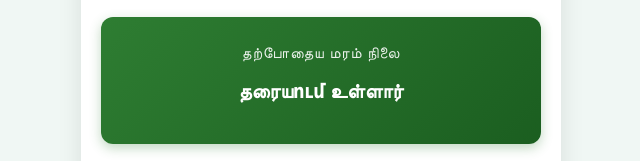
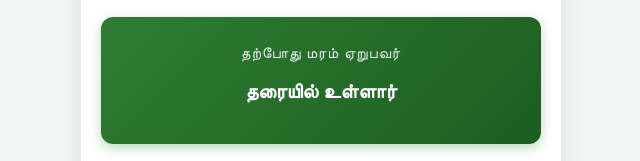
Before and after one commit to Ananthvrs/tree, a plain HTML site: page index.html in a window 1280 px wide. Shown: the part 216-377 px from the top of the page, 319-959 px from the left. Drawn offline with Linux system fonts and the light colour scheme.

Commit message:
Update index.html

```diff
--- a/index.html
+++ b/index.html
@@ -269,8 +269,8 @@
 
     <!-- Current Round Status Display -->
     <div class="counter-card">
-        <div class="counter-title">தற்போதைய மரம் நிலை</div>
-        <div id="statusDisplay" style="font-size: 20px; font-weight: bold; margin: 15px 0;">தரையում உள்ளார்</div>
+        <div class="counter-title">தற்போது மரம் ஏறுபவர்  </div>
+        <div id="statusDisplay" style="font-size: 20px; font-weight: bold; margin: 15px 0;">தரையில் உள்ளார்</div>
     </div>
 
     <!-- Stats Grid -->
```
